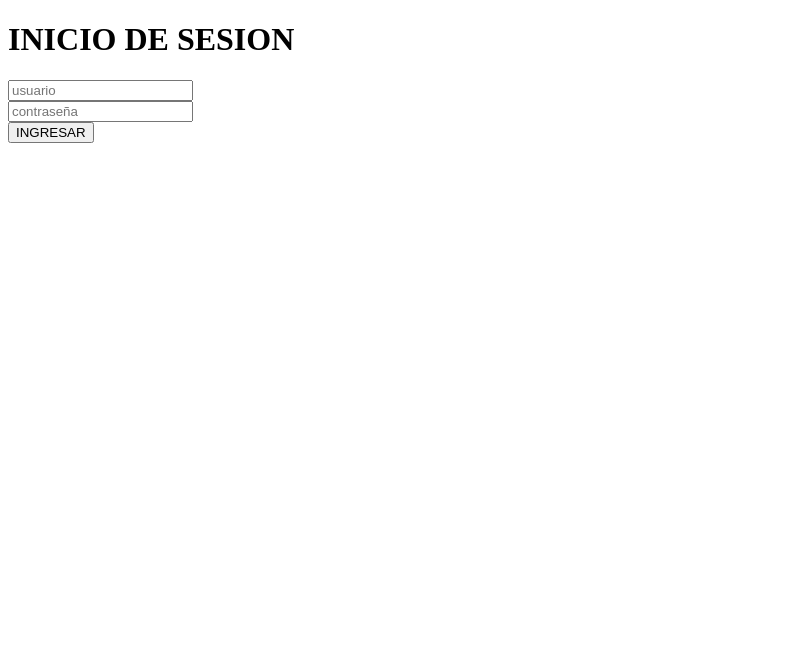
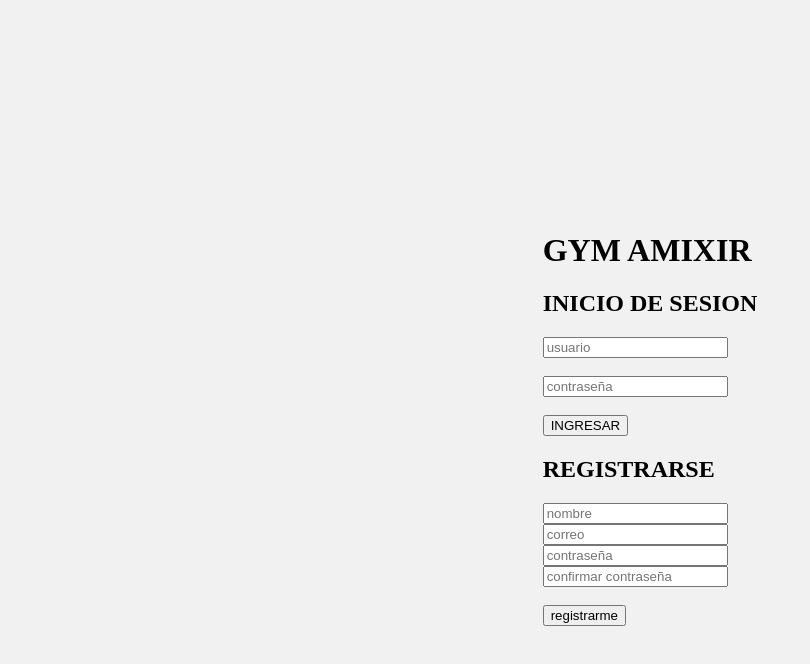
Before and after one commit to Amixir/proyecto-wireframe, a plain HTML site: page index.html in a window 1280 px wide. Shown: the whole page, without its empty margins (0-810 px from the left). Drawn offline with Linux system fonts and the light colour scheme.

Commit message:
registro completo

```diff
--- a/css/main.css
+++ b/css/main.css
@@ -1,4 +1,12 @@
 body{
 
-	background: white;
+	background: #f1f1f1;
 }
+.container{
+	width: 100%;
+	height: 100vh;
+	padding: 10px;
+	display: flex;
+	justify-content: center;
+	align-items: center;
+}
--- a/index.html
+++ b/index.html
@@ -11,16 +11,27 @@
 <div class="login-container">
 <div class="ingreso">
 <main class="contenedor">
+<h1> GYM AMIXIR </h1>
 	<div class"contenedor-textos">
-	<h1 class="titulo"> INICIO DE SESION </h1>
+	<h2 class="titulo"> INICIO DE SESION </h2>
 	</div>
 	</main>
 	<form action="">
 		<input type="text" placeholder="usuario" class="nombre"><br>
+		<br>
 		<input type="password" placeholder="contraseña" class="password"><br>
+		<br>
 		<input type="submit" class="submit" value="INGRESAR">
-
+		</form>
 		</div>
+		<div class="registro">
+		<h2> REGISTRARSE </h2>
+		<form action="">
+		<input type="texte" placeholder="nombre" class="nombre"><br>
+		<input type="texto" placeholder="correo" class="correo"><br>
+		<input type="password" placeholder="contraseña" class="password"><br>
+		<input type="password" placeholder="confirmar contraseña" class="password"><br><br>
+			<input type="submit" class="submit" value="registrarme">
 		</div>
 		</div>
 </body>
```
